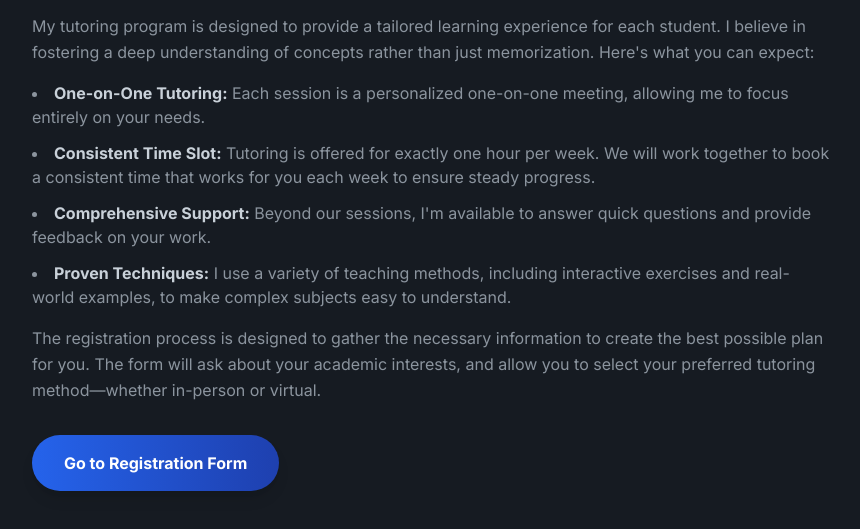
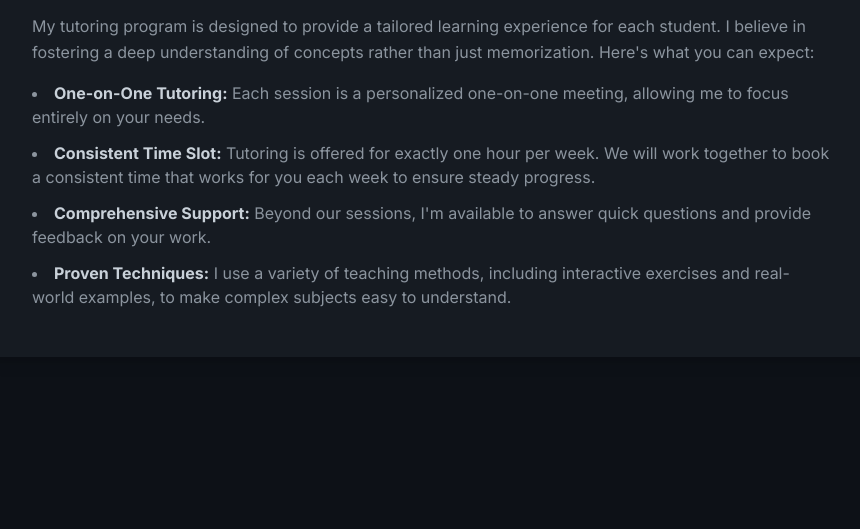
Before and after one commit to STEMTutoring/stemtutoring.github.io, a plain HTML site: page index.html in a window 1280 px wide. Shown: the part 543-1072 px from the top of the page, without its empty margins (208-1068 px from the left). After the commit the page ends 924 px from the top, so only its background shows below. Drawn offline with nearby package versions, Linux system fonts and the light colour scheme; no server answers.

Commit message:
Update index.html

```diff
--- a/index.html
+++ b/index.html
@@ -120,12 +120,6 @@
                             <span class="font-bold text-[#c9d1d9]">Proven Techniques:</span> I use a variety of teaching methods, including interactive exercises and real-world examples, to make complex subjects easy to understand.
                         </li>
                     </ul>
-                    <p class="text-[#8b949e] leading-relaxed mt-4">
-                        The registration process is designed to gather the necessary information to create the best possible plan for you. The form will ask about your academic interests, and allow you to select your preferred tutoring method—whether in-person or virtual.
-                    </p>
-                    <a href="#" data-page="register" class="nav-link mt-8 inline-block px-8 py-4 text-white font-semibold rounded-full shadow-lg transition-transform duration-300 transform hover:scale-105 bg-gradient-to-r from-blue-600 to-blue-800 hover:from-blue-700 hover:to-blue-900 focus:outline-none focus:ring-2 focus:ring-blue-500 focus:ring-offset-2">
-                        Go to Registration Form
-                    </a>
                 </div>
             `,
             'mathematics': `
@@ -204,6 +198,7 @@
                             <span class="mt-2 text-[#c9d1d9] font-medium">Math Kangaroo</span>
                         </div>
                         <div class="bg-[#21262d] p-4 rounded-lg flex flex-col items-center">
+                            <span class="text-4xl">📐</span>
                             <span class="mt-2 text-[#c9d1d9] font-medium">MOEMS</span>
                         </div>
                         <div class="bg-[#21262d] p-4 rounded-lg flex flex-col items-center">
```
